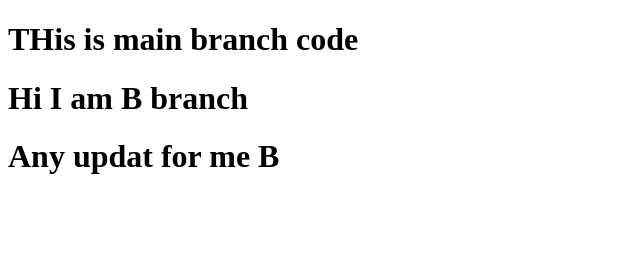
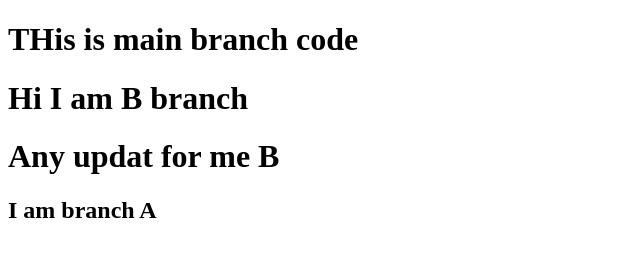
Before and after one commit to ankitbridgefix/git-merge, a plain HTML site: page Index.html in a window 1280 px wide. Shown: the whole page, without its empty margins (0-640 px from the left). Drawn offline with Linux system fonts and the light colour scheme.

Commit message:
branch A commit 1

```diff
--- a/Index.html
+++ b/Index.html
@@ -9,5 +9,6 @@
     <h1>THis is main branch code</h1>
     <h1>Hi I am <b>B</b> branch</h1>
     <h1>Any updat for me  <b>B</b></h1>
+    <h2>I am branch <b>A</b></h2>
 </body>
 </html>
```
